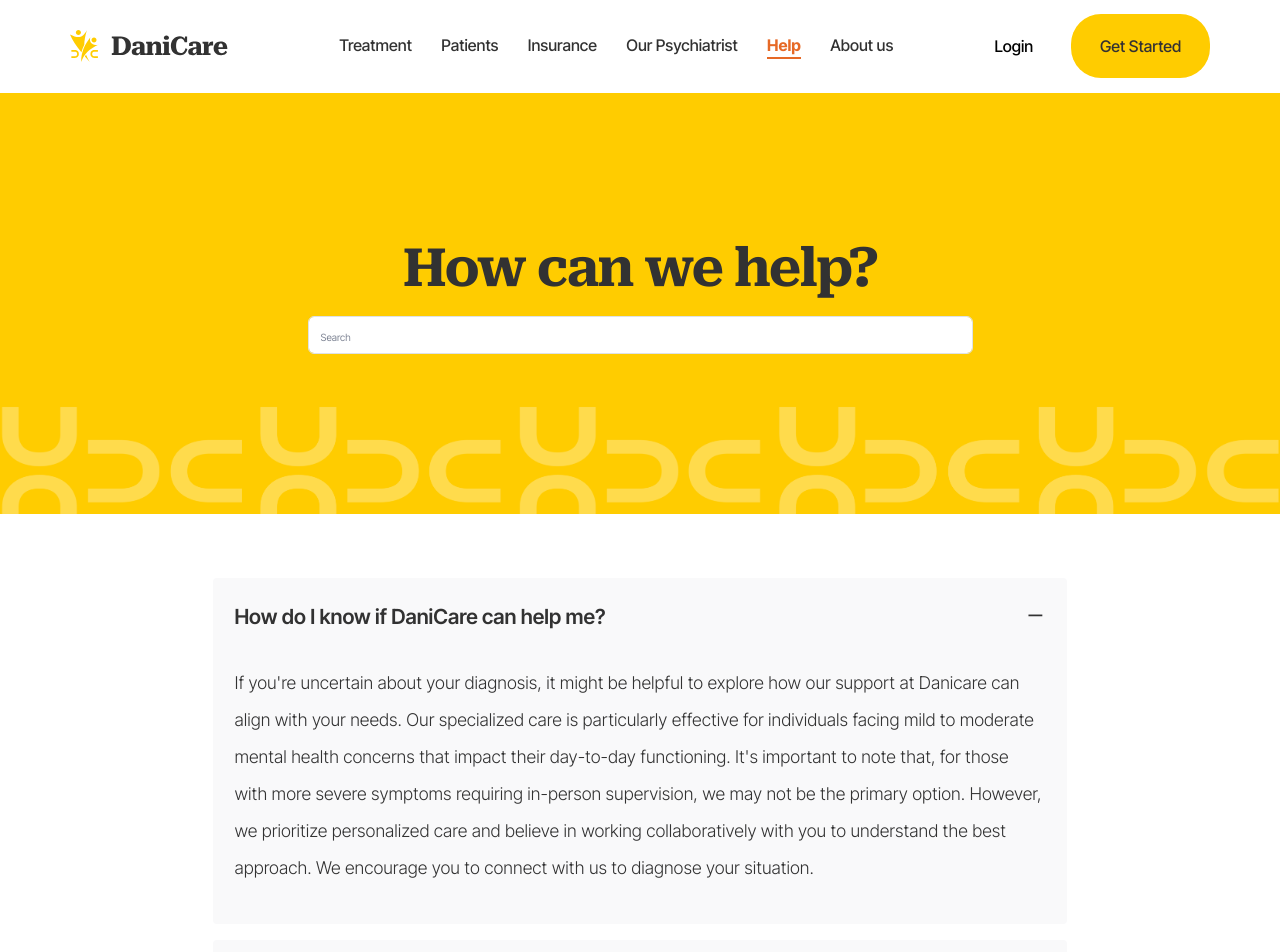
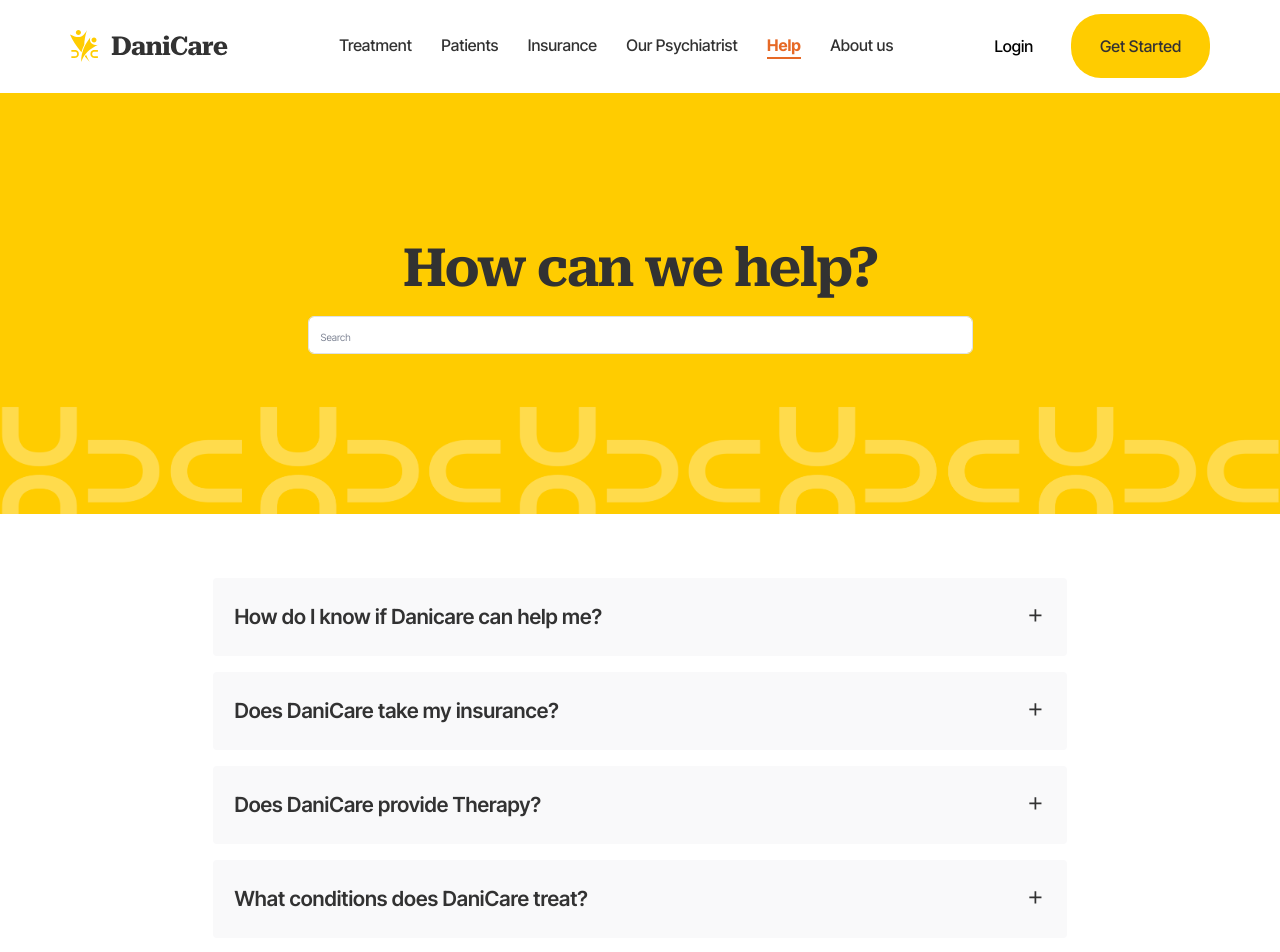
Before and after one commit to jupitaco/Danicare, a Next.js app: page /help in a window 1280 px wide. Shown: the top 952 px of the page. Built offline with nearby package versions, Linux system fonts and the light colour scheme.

Commit message:
Remove FAQ at [0]

```diff
--- a/components/AllData.jsx
+++ b/components/AllData.jsx
@@ -111,23 +111,23 @@ export const Inputs = (val) => {
 };
 
 export const treatmentFaqData = [
-  {
-    id: 1,
-    question: 'How do I know if DaniCare can help me?',
-    desc: (
-      <p>
-        If you&apos;re uncertain about your diagnosis, it might be helpful to
-        explore how our support at Danicare can align with your needs. Our
-        specialized care is particularly effective for individuals facing mild
-        to moderate mental health concerns that impact their day-to-day
-        functioning. It&apos;s important to note that, for those with more
-        severe symptoms requiring in-person supervision, we may not be the
-        primary option. However, we prioritize personalized care and believe in
-        working collaboratively with you to understand the best approach. We
-        encourage you to connect with us to diagnose your situation.
-      </p>
-    ),
-  },
+  // {
+  //   id: 1,
+  //   question: 'How do I know if DaniCare can help me?',
+  //   desc: (
+  //     <p>
+  //       If you&apos;re uncertain about your diagnosis, it might be helpful to
+  //       explore how our support at Danicare can align with your needs. Our
+  //       specialized care is particularly effective for individuals facing mild
+  //       to moderate mental health concerns that impact their day-to-day
+  //       functioning. It&apos;s important to note that, for those with more
+  //       severe symptoms requiring in-person supervision, we may not be the
+  //       primary option. However, we prioritize personalized care and believe in
+  //       working collaboratively with you to understand the best approach. We
+  //       encourage you to connect with us to diagnose your situation.
+  //     </p>
+  //   ),
+  // },
   {
     id: 2,
     question: 'How do I know if Danicare can help me?',
```
